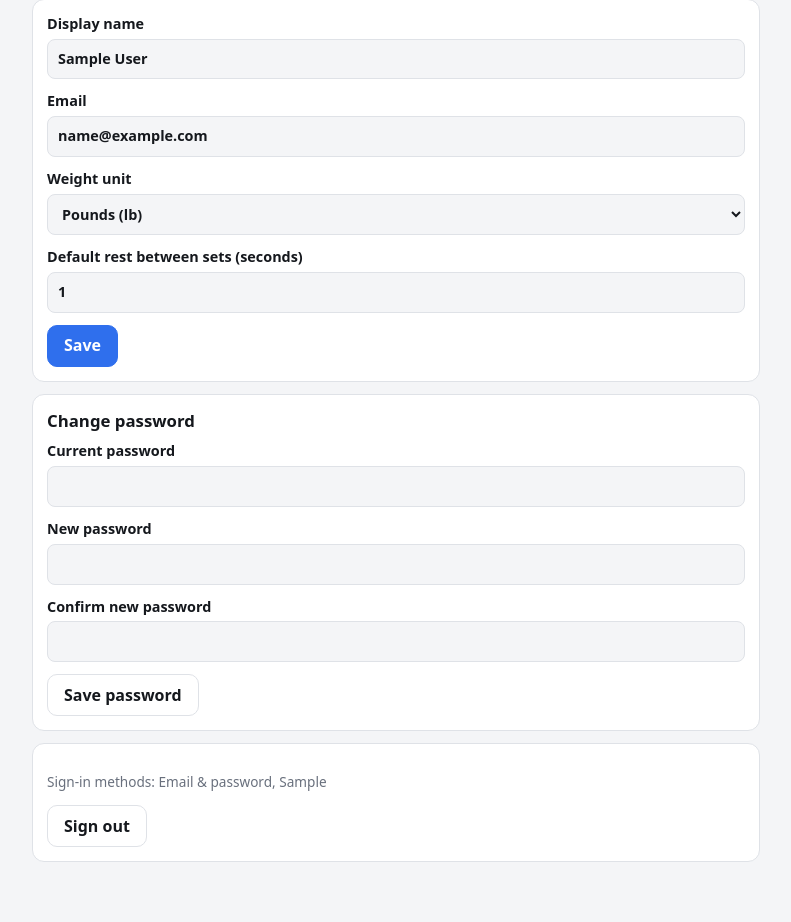
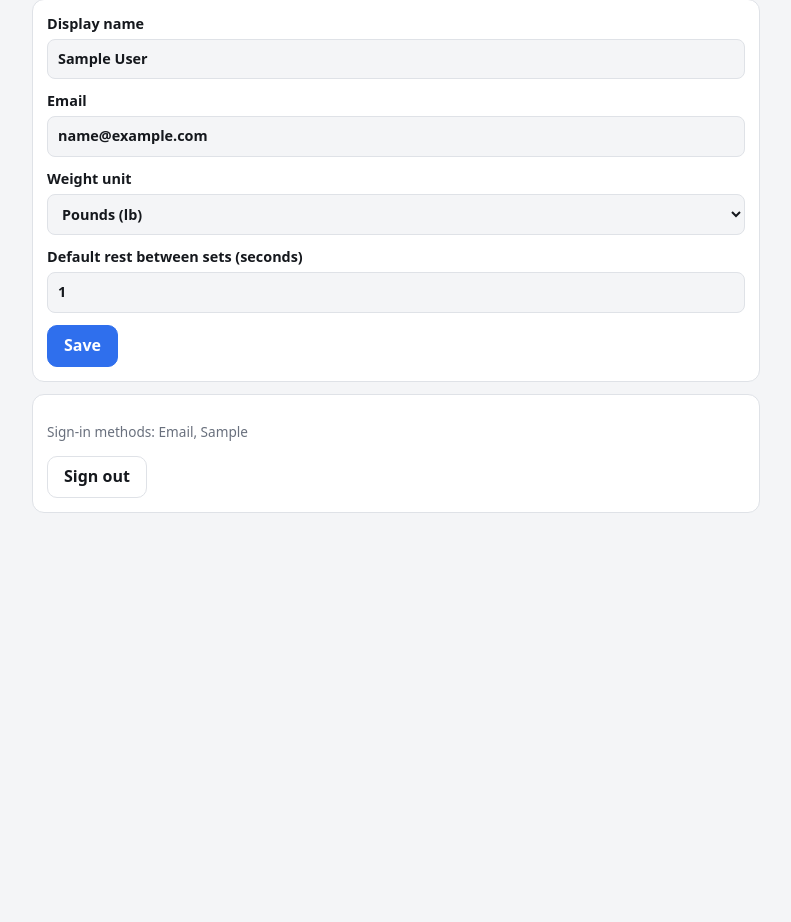
Before and after one commit to zooboo44/fitnessApp, a Flask app: page /settings in a window 1280 px wide. Shown: the part 133-1055 px from the top of the page, without its empty margins (244-1035 px from the left). After the commit the page ends 646 px from the top, so only its background shows below. Run offline with Flask 3, Linux system fonts and the light colour scheme; a user stored in the database is signed in; tables that the repository leaves empty hold one stand-in row (values such as "Sample post"); parts of the project's set-up code (start-up, migrations or seed data) failed here and were passed over.

Commit message:
Typed rest times and email-only sign-in
- Rest timer rows (and the template editor) accept typed rest times such as
  90, 1:30, 2m or 1m30s; the -15/+15 buttons stay
- Sign in with just an email; a new email creates the account. Passwords,
  the register page and the password settings are removed. Google/Apple stay.
- Table creation tolerates several gunicorn workers starting at once

Co-Authored-By: Claude Opus 5.5 <noreply@anthropic.com>

```diff
--- a/app/auth.py
+++ b/app/auth.py
@@ -121,16 +121,9 @@ def _login_from_claims(provider, claims, name=None):
     else:
         user = None
         # Link to an existing account with the same verified email (e.g. Google then Apple,
-        # or an email/password account).
+        # or an account first created with the email sign-in).
         if email and email_verified:
             user = User.query.filter_by(email=email).first()
-            if user is not None and user.password_hash and not user.email_verified:
-                # Nobody proved they owned this address when the password was set, so it
-                # might belong to someone else who registered it first. Drop the password
-                # so only the verified owner keeps access.
-                user.set_password(None)
-                flash("Your password was reset because your email was verified with "
-                      f"{provider.capitalize()}. You can set a new one in Settings.", "success")
         if user is None:
             # An unverified email that already belongs to someone else is not stored.
             if email and User.query.filter_by(email=email).first():
@@ -157,12 +150,10 @@ def _finish_login(user):
     return redirect(next_url or url_for("main.dashboard"))
 
 
-MIN_PASSWORD_LENGTH = 8
-
-
 def _normalise_email(value):
     email = (value or "").strip().lower()
-    if "@" not in email or "." not in email.split("@")[-1] or len(email) > 255:
+    local, _, domain = email.partition("@")
+    if not local or "." not in domain or " " in email or len(email) > 255:
         return None
     return email
 
@@ -172,6 +163,8 @@ def _normalise_email(value):
 
 @bp.route("/login", methods=["GET", "POST"])
 def login():
+    """Email-only sign-in: entering an email signs in to that account, creating it the
+    first time. There is no password or verification step (see README)."""
     if current_user.is_authenticated:
         return redirect(url_for("main.dashboard"))
     nxt = request.args.get("next")
@@ -180,46 +173,24 @@ def login():
 
     email = ""
     if request.method == "POST":
-        email = (request.form.get("email") or "").strip().lower()
-        user = User.query.filter_by(email=email).first() if email else None
-        if user and user.check_password(request.form.get("password") or ""):
+        email = request.form.get("email") or ""
+        normalised = _normalise_email(email)
+        if normalised is None:
+            flash("Enter a valid email address.", "error")
+        else:
+            user = User.query.filter_by(email=normalised).first()
+            if user is None:
+                user = User(email=normalised)
+                db.session.add(user)
+                db.session.commit()
             return _finish_login(user)
-        if user and not user.password_hash and user.identities:
-            flash("This account signs in with "
-                  + " or ".join(sorted({i.provider.capitalize() for i in user.identities}))
-                  + ". Use that button below, then set a password in Settings if you want one.", "error")
-        else:
-            flash("Incorrect email or password.", "error")
     return render_template("auth/login.html", providers=providers(), email=email)
 
 
-@bp.route("/register", methods=["GET", "POST"])
+@bp.route("/register")
 def register():
-    if current_user.is_authenticated:
-        return redirect(url_for("main.dashboard"))
-    form = {"email": "", "name": ""}
-    if request.method == "POST":
-        form = {"email": request.form.get("email", ""), "name": request.form.get("name", "").strip()}
-        email = _normalise_email(form["email"])
-        password = request.form.get("password") or ""
-        error = None
-        if email is None:
-            error = "Enter a valid email address."
-        elif len(password) < MIN_PASSWORD_LENGTH:
-            error = f"Password must be at least {MIN_PASSWORD_LENGTH} characters."
-        elif password != request.form.get("confirm"):
-            error = "Passwords don't match."
-        elif User.query.filter_by(email=email).first():
-            error = "An account with this email already exists — sign in instead."
-        if error:
-            flash(error, "error")
-        else:
-            user = User(email=email, name=form["name"][:255] or None)
-            user.set_password(password)
-            db.session.add(user)
-            db.session.commit()
-            return _finish_login(user)
-    return render_template("auth/register.html", providers=providers(), form=form)
+    # Old link target: accounts are now created by signing in with an email.
+    return redirect(url_for("auth.login"))
 
 
 @bp.route("/login/<provider>")
--- a/app/static/css/app.css
+++ b/app/static/css/app.css
@@ -249,3 +249,11 @@ dialog.sheet h2 { margin: 0 0 4px; }
 .choice:hover, .choice:focus-visible { border-color: var(--primary); outline: none; }
 .choice span { font-size: .85rem; color: var(--muted); }
 .choice:disabled { opacity: .6; cursor: progress; }
+
+/* typed rest time */
+.rest-time-input {
+  width: 4.2em; padding: 3px 4px; text-align: center; font-weight: 700;
+  font-variant-numeric: tabular-nums; background: var(--surface);
+}
+.set-timer .rest-time-input { display: inline-block; margin-left: 2px; }
+table.sets.live.tpl-sets .rest-time-input { width: 100%; padding: 8px 2px; }
--- a/app/templates/settings.html
+++ b/app/templates/settings.html
@@ -22,30 +22,9 @@
   <button class="btn btn-primary" type="submit">Save</button>
 </form>
 
-<form method="post" class="card form">
-  <input type="hidden" name="csrf_token" value="{{ csrf_token() }}">
-  <input type="hidden" name="form" value="password">
-  <h2 class="card-title">{{ 'Change password' if current_user.password_hash else 'Set a password' }}</h2>
-  {% if not current_user.password_hash %}
-  <p class="small muted">Lets you sign in with your email and password as well as SSO.</p>
-  {% endif %}
-  {% if current_user.password_hash %}
-  <label>Current password
-    <input type="password" name="current_password" autocomplete="current-password" required>
-  </label>
-  {% endif %}
-  <label>New password
-    <input type="password" name="new_password" autocomplete="new-password" minlength="8" required>
-  </label>
-  <label>Confirm new password
-    <input type="password" name="confirm" autocomplete="new-password" minlength="8" required>
-  </label>
-  <button class="btn" type="submit">Save password</button>
-</form>
-
 <div class="card">
   <p class="small muted">Sign-in methods:
-    {% if current_user.password_hash %}Email &amp; password{{ ', ' if current_user.identities }}{% endif %}
+    {% if current_user.email %}Email{{ ', ' if current_user.identities }}{% endif %}
     {% for i in current_user.identities %}{{ i.provider|capitalize }}{{ ', ' if not loop.last }}{% endfor %}
   </p>
   <form method="post" action="{{ url_for('auth.logout') }}">
--- a/app/templates/workout_templates/form.html
+++ b/app/templates/workout_templates/form.html
@@ -39,5 +39,6 @@
 {% endblock %}
 
 {% block scripts %}
+<script src="{{ url_for('static', filename='js/duration.js') }}"></script>
 <script src="{{ url_for('static', filename='js/template_form.js') }}"></script>
 {% endblock %}
--- a/app/templates/workouts/active.html
+++ b/app/templates/workouts/active.html
@@ -82,5 +82,6 @@
 {% endblock %}
 
 {% block scripts %}
+<script src="{{ url_for('static', filename='js/duration.js') }}"></script>
 <script src="{{ url_for('static', filename='js/workout.js') }}"></script>
 {% endblock %}
--- a/app/views.py
+++ b/app/views.py
@@ -242,23 +242,6 @@ def history():
 @bp.route("/settings", methods=["GET", "POST"])
 @login_required
 def settings():
-    if request.method == "POST" and request.form.get("form") == "password":
-        from .auth import MIN_PASSWORD_LENGTH
-
-        new = request.form.get("new_password") or ""
-        if current_user.password_hash and not current_user.check_password(request.form.get("current_password") or ""):
-            flash("Current password is incorrect.", "error")
-        elif len(new) < MIN_PASSWORD_LENGTH:
-            flash(f"Password must be at least {MIN_PASSWORD_LENGTH} characters.", "error")
-        elif new != request.form.get("confirm"):
-            flash("Passwords don't match.", "error")
-        elif not current_user.email:
-            flash("Your account has no email address, so a password can't be used to sign in.", "error")
-        else:
-            current_user.set_password(new)
-            db.session.commit()
-            flash("Password updated.", "success")
-        return redirect(url_for("main.settings"))
     if request.method == "POST":
         current_user.name = (request.form.get("name") or "").strip()[:255] or None
         if request.form.get("unit") in ("kg", "lb"):
```
Also changed, not shown: app/__init__.py (+14 -3 lines), app/models.py (+0 -8 lines), app/static/js/duration.js (added, +36 -0 lines), app/static/js/template_form.js (+13 -3 lines), app/static/js/workout.js (+24 -7 lines), app/templates/auth/login.html (+3 -6 lines), app/templates/auth/register.html (deleted, +0 -28 lines), tests/test_app.py (+27 -48 lines), README.md, 1 other file.
